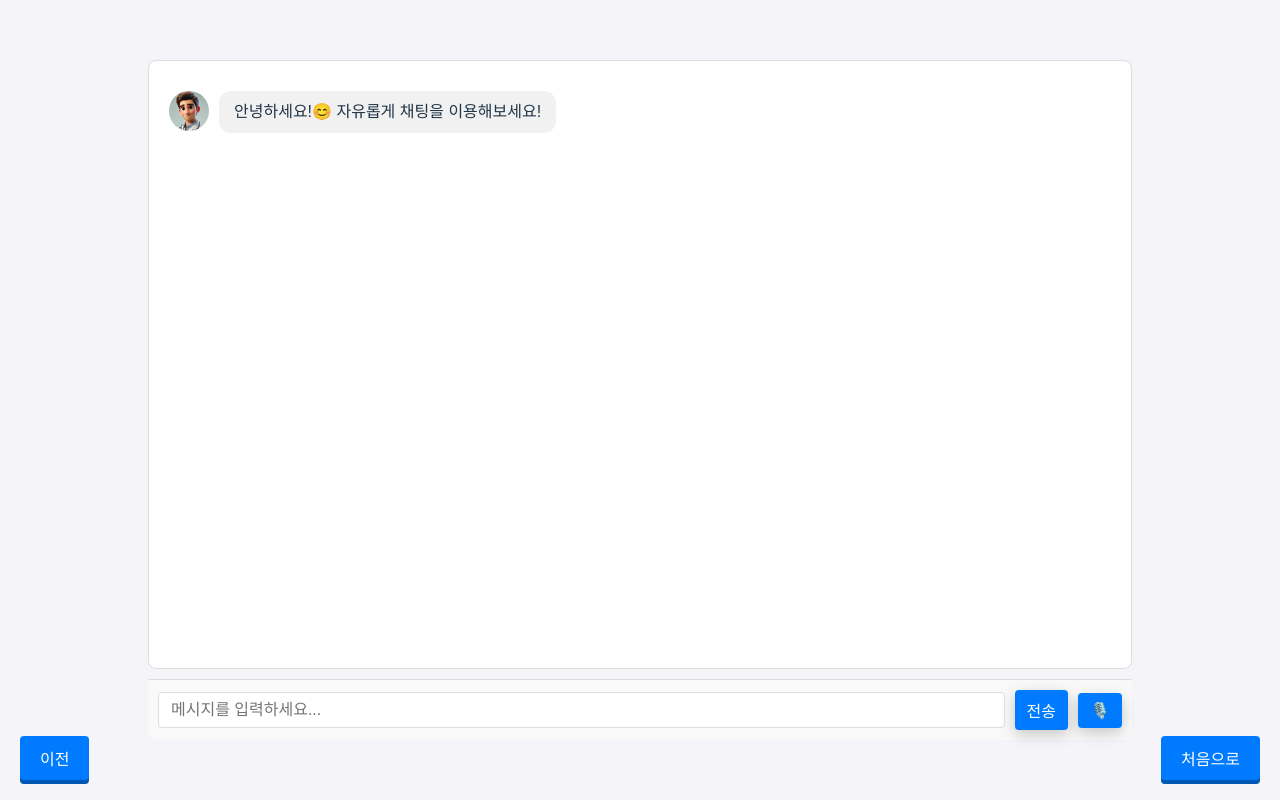
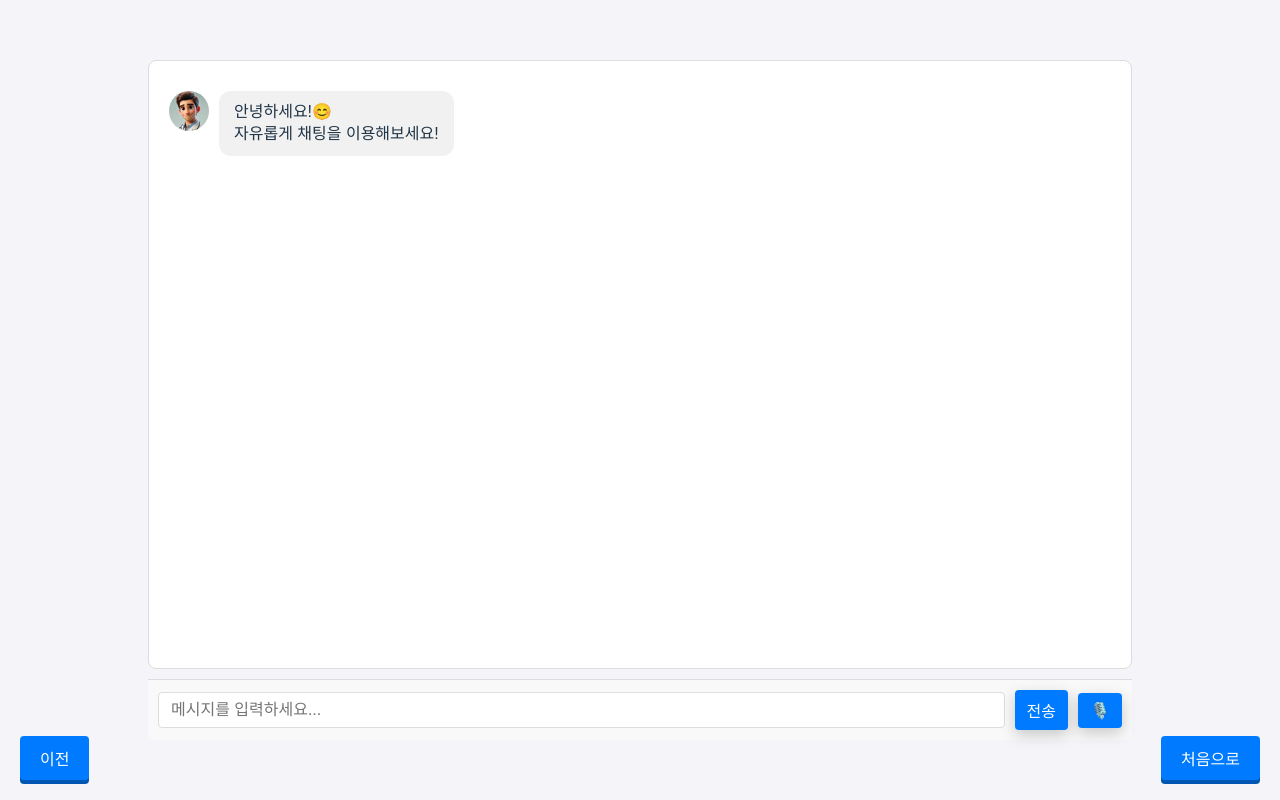
Before and after one commit to SeSac-3-team/PreDent, a React (Vite) app in the folder Frontend/: page /chat in a window 1280 px wide. Built offline with nearby package versions, Linux system fonts and the light colour scheme.

Commit message:
feat: Fix chat randering style & Add Questionnaire Guide

```diff
--- a/Frontend/src/components/Message.jsx
+++ b/Frontend/src/components/Message.jsx
@@ -29,7 +29,8 @@ const Message = ({ msg }) => {
         <img src={msg.avatar} alt="Bot" className="chat-avatar" />
       )}
 
-      <span className="chat-text">
+      {/* 줄바꿈 적용: whiteSpace: 'pre-line' */}
+      <span className="chat-text" style={{ whiteSpace: "pre-line" }}>
         {typeof msg.text === "string" ? msg.text : msg.text}
       </span>
     </div>
--- a/Frontend/src/pages/ChatPage.jsx
+++ b/Frontend/src/pages/ChatPage.jsx
@@ -24,12 +24,12 @@ function ChatPage() {
 
   // 2. 설문/문진 관련 상태들
   const [questions, setQuestions] = useState([
-    "환자분의 증상을 한 문장으로 표현해주세요. \n예) 어금니가 시려서 차가운 음식을 먹기 힘들어요.",
-    "언제부터 증상이 시작되셨나요? \n예) 한 달 정도 된 것 같아요",
-    "증상이 나타나는 부위는 어디인가요? \n예) 오른쪽 윗 어금니",
-    "치아가 흔들리지는 않으시나요? \n예) 흔들리지는 않아요",
-    "환부를 건드릴 때에만 아프신가요, 가만히 있어도 아프신가요? \n예) 건드릴 때에만 아픕니다",
-    "잇몸이 부어있지는 않으신가요? \n예) 살짝 붓기가 있어요",
+    "환자분의 증상을 한 문장으로 표현해주세요. \n\n예) 어금니가 시려서 차가운 음식을 먹기 힘들어요.",
+    "언제부터 증상이 시작되셨나요? \n\n예) 한 달 정도 된 것 같아요",
+    "증상이 나타나는 부위는 어디인가요? \n\n예) 오른쪽 윗 어금니",
+    "치아가 흔들리지는 않으시나요? \n\n예) 흔들리지는 않아요",
+    "환부를 건드릴 때에만 아프신가요, 가만히 있어도 아프신가요? \n\n예) 건드릴 때에만 아픕니다",
+    "잇몸이 부어있지는 않으신가요? \n\n예) 살짝 붓기가 있어요",
   ]);
   const [messages, setMessages] = useState([]);
   const [vas, setVas] = useState("");
@@ -59,6 +59,25 @@ function ChatPage() {
           },
         ]);
       } else if (questions.length > 0) {
+        // [추가] 사용자가 치료 목적일 때, 안내 메시지 + 첫 질문을 함께 출력
+        if (purpose === "치료") {
+          // 안내 메시지: 질문 개수, 질문 목적 요약
+          setMessages([
+            {
+              id: Date.now(),
+              type: "bot",
+              text: `안녕하세요😊\n사전 문진에 대해 간단히 안내해 드리겠습니다.\n\n사전 문진은 총 ${questions.length}개의 질문으로 구성되어 있으며,\n환자분의 증상, 기간, 위치, 통증 유형 등을 미리 파악하기 위한 과정입니다.\n\n잠시 시간을 내어 답변해주시면,\n보다 정확하고 신속한 진료에 큰 도움이 됩니다.\n\n문진을 마치면, 환자분께서 제공해주신 답변을 바탕으로\n사전 진단서를 확인하실 수 있습니다.;`,
+              avatar: "/images/Doctor_img.png",
+            },
+            {
+              id: Date.now() + 1,
+              type: "bot",
+              text: questions[0],
+              avatar: "/images/Doctor_img.png",
+            },
+          ]);
+        } else {
+          // [기존] 치료 외 목적(문진 모드)
           setMessages([
             {
               id: Date.now(),
@@ -69,7 +88,8 @@ function ChatPage() {
           ]);
         }
       }
-  }, [questions, isSimpleChat]);
+    }
+  }, [questions, isSimpleChat, purpose]);
 
   // 질문 인덱스에 따른 키
   const getQuestionKey = (index) => {
```
Lines whose indentation alone changed are shown as unchanged.
